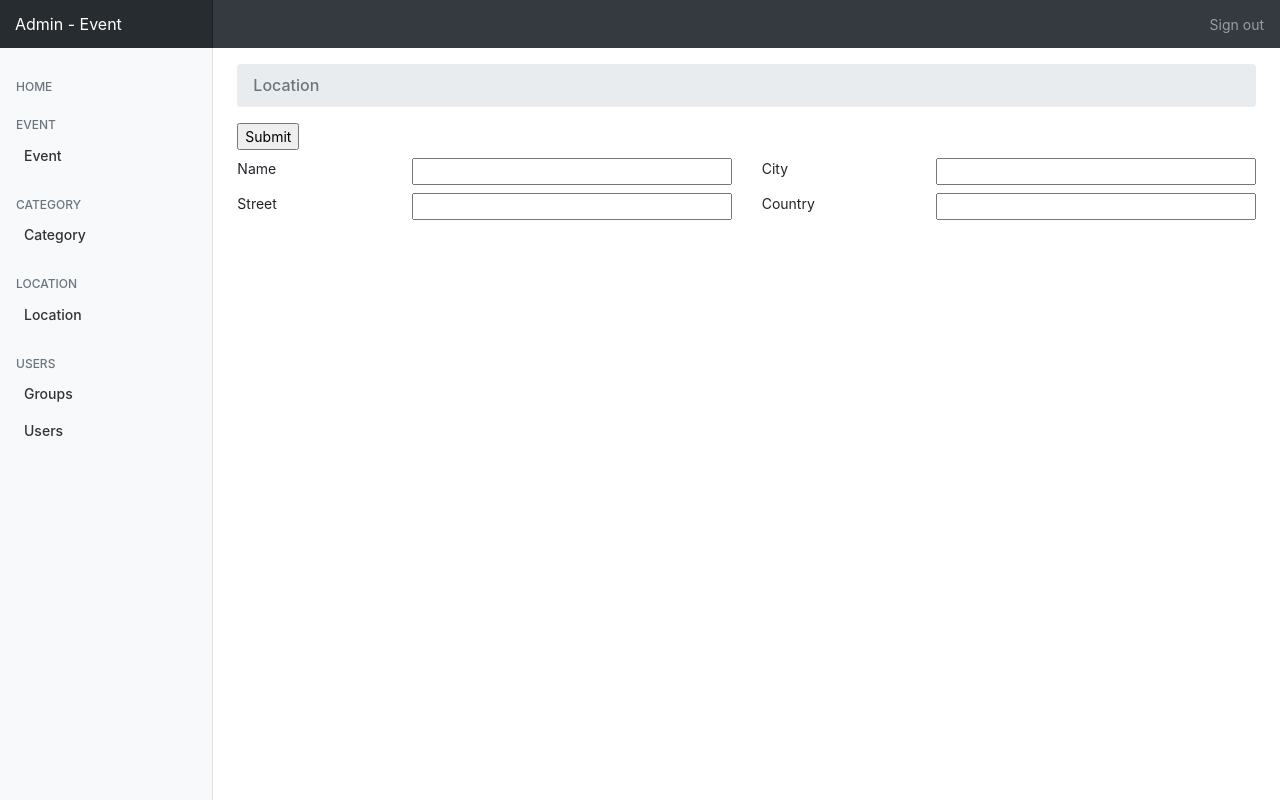
After one commit to dauanvy/django_event, a Django app: page /location in a window 1280 px wide. The commit adds this page. Run offline with Django 3.2, Linux system fonts and the light colour scheme; data that the repository does not hold is empty; some libraries are stand-ins or nearby versions.

Commit message:
[ADD]Them location va category vaoevent

```diff
--- /dev/null
+++ b/event/templates/admin/location.html
@@ -0,0 +1,77 @@
+{% extends 'admin_temp.html' %}
+<!--==Title==-->
+{% block title %}
+	Admin - User List
+{% endblock %}
+<!--==Nvbar Brand==-->
+{% block sidebar %}
+{% endblock %}
+<!--==Content==-->
+{% block content %}
+	<nav aria-label="breadcrumb">
+		<ol class="breadcrumb">
+			<li class="breadcrumb-item active" aria-current="page"><h6 class="mb-0">Location</h6></li>
+		</ol>
+	</nav>
+
+	<!--Form nhap lieu-->
+	<div id="app_form" class="mb-4">
+		{% if id == None %}
+		   <form action="{% url 'event:location' %}" method="post">
+		{% else %}
+		   <form action="{% url 'event:location_update' id=id %}" method="post">
+		{% endif %}
+		{% csrf_token %}
+		<input type="submit" value="Submit" />
+		<div class="row">
+			<div class="col-md-6">
+				<div class="row my-2">
+					<div class="col-4">{{ form.name.label}}</div>
+					<div class="col-8">{{ form.name}}</div>
+				</div>
+				<div class="row my-2">
+					<div class="col-4">{{ form.street.label}}</div>
+					<div class="col-8">{{ form.street}}</div>
+				</div>
+			</div>
+			<div class="col-md-6">
+				<div class="row my-2">
+					<div class="col-4">{{ form.city.label}}</div>
+					<div class="col-8">{{ form.city}}</div>
+				</div>
+				<div class="row my-2">
+					<div class="col-4">{{ form.country.label}}</div>
+					<div class="col-8">{{ form.country}}</div>
+				</div>
+			</div>
+		</div>
+		</form>
+	</div>
+	<!--Bang hien thi-->
+	{% if list_item|length %}
+	<table class="table table-bordered table-sm table-striped">
+		<thead style="background:#818182">
+			<tr>
+				<th>Name</th>
+				<th>street</th>
+				<th>city</th>
+				<th>country</th>
+				<th></th>
+				<th></th>
+			</tr>
+		</thead>
+		<tbody>
+			{% for item in list_item %}
+			<tr >
+				<td>{{ item.name }}</td>
+				<td>{{ item.street }}</td>
+				<td>{{ item.city }}</td>
+				<td>{{ item.country }}</td>
+				<td><a href="{% url 'event:location_update' id=item.id %}">Edit</a></td>
+				<td><a href="{% url 'event:location_remove' id=item.id %}">Remove</a></td>
+			</tr>
+			{% endfor %}
+		</tbody>
+	</table>
+	{% endif %}
+{%endblock%}
--- a/event/urls.py
+++ b/event/urls.py
@@ -17,6 +17,14 @@ urlpatterns = [
 	url(r'^event_update/(?P<id>[\d]+)$',event_views.event_update,name='event_update'),
 	url(r'^event_remove/(?P<id>[\d]+)$',event_views.event_remove,name='event_remove'),
 
+	url(r'^location$',event_views.location,name='location'),
+	url(r'^location_update/(?P<id>[\d]+)$',event_views.location_update,name='location_update'),
+	url(r'^location_remove/(?P<id>[\d]+)$',event_views.location_remove,name='location_remove'),
+
+	url(r'^category$',event_views.category,name='category'),
+	url(r'^category_update/(?P<id>[\d]+)$',event_views.category_update,name='category_update'),
+	url(r'^category_remove/(?P<id>[\d]+)$',event_views.category_remove,name='category_remove'),
+
 	url(r'^web/login$',event_views.event_login,name='event_login'),
 	url(r'^web/signup$',event_views.event_signup,name='event_signup'),
 	url(r'^web/logout$',event_views.event_logout,name='event_logout'),
--- a/event/views.py
+++ b/event/views.py
@@ -6,9 +6,10 @@ from django.http import HttpResponseRedirect, Http404
 from event.models import EventUsers, EventUsersForm
 from event.models import EventGroups, EventGroupsForm
 from event.models import Event, EventForm
+from event.models import EventLocation, EventLocationForm
+from event.models import EventCategory, EventCategoryForm
 
-def event_success(request):
-	return render(request,'front/success.html')
+#-------------- Home page -------------------#
 def index(request):
 	s = request.session.get('eventusers_id', None)
 	data = {}
@@ -17,7 +18,10 @@ def index(request):
 	user = EventUsers.objects.filter(id=s)
 	data['user']=user
 	return render(request,'front/index.html', data)
-###########
+
+######################################################################
+def event_success(request):
+	return render(request,'front/success.html')
 #== Login ==#
 def event_login(request):
 	s = request.session.get('eventusers_id',None)
@@ -62,67 +66,8 @@ def event_signup(request):
 		return render(request,'registration/signup.html', data)
 	else:
 		return HttpResponseRedirect('/web/success')
-###########
-#== Event ==#
-def event(request):
-	s = request.session.get('eventusers_id', None)
-	if not s:
-		return HttpResponseRedirect('/web/login')
-	data = {}
-	if request.method == 'POST':
-		form = EventForm(request.POST)
-		if form.is_valid():
-			form.save()
-			return HttpResponseRedirect('/event')
-	else:
-		form = EventForm()
-	list_item = Event.objects.all()
-	data['id'] = None
-	data['list_item'] = list_item
-	data['form'] = form
-	user = EventUsers.objects.filter(id=s)
-	data['user']=user
-	return render(request,'admin/event.html', data)
-def event_update(request, id):
-	s = request.session.get('eventusers_id', None)
-	if not s:
-		return HttpResponseRedirect('/web/login')
-	data = {}
-	try:
-		selected_item = Event.objects.get(pk=id)
-		form = EventForm(instance=selected_item)
-	except Event.DoesNotExist:
-		raise Http404("This item not exist.")
-	if request.method == 'POST':
-		form = EventForm(request.POST or None, instance=selected_item)
-		if form.is_valid():
-			form.save()
-			return HttpResponseRedirect('/event')
-	list_item = Event.objects.all()
-	data['id'] = id
-	data['list_item'] = list_item
-	data['form'] = form
-	user = EventUsers.objects.filter(id=s)
-	data['user']=user
-	return render(request,'admin/event.html',data)
 
-def event_remove(request, id):
-	s = request.session.get('eventusers_id', None)
-	if not s:
-		return HttpResponseRedirect('/web/login')
-	data = {}
-	try:
-		selected_item = Event.objects.get(pk=id)
-		selected_item.delete()
-		form = Event()
-	except Event.DoesNotExist:
-		raise Http404("This item not exist.")
-	list_item = Event.objects.all()
-	data['id'] = None
-	data['list_item'] = list_item
-	data['form'] = form
-	return HttpResponseRedirect('/event', data)
-###########
+##################################################################
 #== User==#
 def users(request):
 	s = request.session.get('eventusers_id', None)
@@ -183,6 +128,7 @@ def users_remove(request, id):
 	data['list_item'] = list_item
 	data['form'] = form
 	return HttpResponseRedirect('/users', data)
+
 #== Group ==#
 def groups (request):
 	s = request.session.get('eventusers_id', None)
@@ -242,3 +188,156 @@ def groups_remove(request, id):
 	data['list_item'] = list_item
 	data['form'] = form
 	return HttpResponseRedirect('/groups', data)
+
+#######################################################################
+#== Event ==#
+def event(request):
+	s = request.session.get('eventusers_id', None)
+	if not s:
+		return HttpResponseRedirect('/web/login')
+	data = {}
+	if request.method == 'POST':
+		form = EventForm(request.POST)
+		if form.is_valid():
+			form.save()
+			return HttpResponseRedirect('/event')
+	else:
+		form = EventForm()
+	list_item = Event.objects.all()
+	data['id'] = None
+	data['list_item'] = list_item
+	data['form'] = form
+	user = EventUsers.objects.filter(id=s)
+	data['user']=user
+	return render(request,'admin/event.html', data)
+def event_update(request, id):
+	s = request.session.get('eventusers_id', None)
+	if not s:
+		return HttpResponseRedirect('/web/login')
+	data = {}
+	try:
+		selected_item = Event.objects.get(pk=id)
+		form = EventForm(instance=selected_item)
+	except Event.DoesNotExist:
+		raise Http404("This item not exist.")
+	if request.method == 'POST':
+		form = EventForm(request.POST or None, instance=selected_item)
+		if form.is_valid():
+			form.save()
+			return HttpResponseRedirect('/event')
+	list_item = Event.objects.all()
+	data['id'] = id
+	data['list_item'] = list_item
+	data['form'] = form
+	user = EventUsers.objects.filter(id=s)
+	data['user']=user
+	return render(request,'admin/event.html',data)
+
+def event_remove(request, id):
+	s = request.session.get('eventusers_id', None)
+	if not s:
+		return HttpResponseRedirect('/web/login')
+	data = {}
+	try:
+		selected_item = Event.objects.get(pk=id)
+		selected_item.delete()
+		form = Event()
+	except Event.DoesNotExist:
+		raise Http404("This item not exist.")
+	list_item = Event.objects.all()
+	data['id'] = None
+	data['list_item'] = list_item
+	data['form'] = form
+	return HttpResponseRedirect('/event', data)
+#category
+def category(request):
+	data = {}
+	form = EventCategoryForm(request.POST)
+	if request.method == 'POST':
+		if form.is_valid():
+			form.save()
+			return HttpResponseRedirect('/category')
+	else :
+		form = EventCategoryForm()
+	list_item = EventCategory.objects.all()
+	data['id'] = None
+	data['list_item'] = list_item
+	data['form'] = form
+	return render(request,'admin/category.html',data)
+def category_update(request, id):
+	data = {}
+	try:
+		selected_item = EventCategory.objects.get(pk=id)
+		form = EventCategoryForm(instance=selected_item)
+	except EventCategory.DoesNotExist:
+		raise Http404("This item not exist.")
+	if request.method == 'POST':
+		form = EventCategoryForm(request.POST or None, instance=selected_item)
+		if form.is_valid():
+			form.save()
+			return HttpResponseRedirect('/category')
+	list_item = EventCategory.objects.all()
+	data['id'] = id
+	data['list_item'] = list_item
+	data['form'] = form
+	return render(request,'admin/category.html',data)
+
+def category_remove(request, id):
+	data = {}
+	try:
+		selected_item = EventCategory.objects.get(pk=id)
+		selected_item.delete()
+		form = EventCategory()
+	except EventCategory.DoesNotExist:
+		raise Http404("This item not exist.")
+	list_item = EventCategory.objects.all()
+	data['id'] = None
+	data['list_item'] = list_item
+	data['form'] = form
+	return HttpResponseRedirect('/category', data)
+#Location
+def location(request):
+	form = EventLocationForm(request.POST)
+	data = {}
+	if request.method == 'POST':
+		if form.is_valid():
+			form.save()
+			return HttpResponseRedirect('/location')
+	else :
+		form = EventLocationForm()
+	list_item = EventLocation.objects.all()
+	data['id'] = None
+	data['list_item'] = list_item
+	data['form'] = form
+	return render(request,'admin/location.html',data)
+def location_update(request, id):
+	data = {}
+	try:
+		selected_item = EventLocation.objects.get(pk=id)
+		form = EventLocationForm(instance=selected_item)
+	except EventLocation.DoesNotExist:
+		raise Http404("This item not exist.")
+	if request.method == 'POST':
+		form = EventLocationForm(request.POST or None, instance=selected_item)
+		if form.is_valid():
+			form.save()
+			return HttpResponseRedirect('/location')
+	list_item = EventLocation.objects.all()
+	data['id'] = id
+	data['list_item'] = list_item
+	data['form'] = form
+	return render(request,'admin/location.html',data)
+
+def location_remove(request, id):
+	data = {}
+	try:
+		selected_item = EventLocation.objects.get(pk=id)
+		selected_item.delete()
+		form = EventLocationForm()
+	except EventLocation.DoesNotExist:
+		raise Http404("This item not exist.")
+	list_item = EventLocation.objects.all()
+	data['id'] = None
+	data['list_item'] = list_item
+	data['form'] = form
+	return HttpResponseRedirect('/location', data)
--- a/templates/admin_temp.html
+++ b/templates/admin_temp.html
@@ -68,7 +68,16 @@
 						</h5>
 						<ul class="nav flex-column mb-2 ml-2">
 							<li class="nav-item">
-								<a class="nav-link" href="#">Category</a>
+								<a class="nav-link" href="/category">Category</a>
+							</li>
+						</ul>
+						<!--Location-->
+						<h5 class="sidebar-heading d-flex justify-content-between align-items-center px-3 mt-4 mb-1 text-muted">
+							<span>Location</span>
+						</h5>
+						<ul class="nav flex-column mb-2 ml-2">
+							<li class="nav-item">
+								<a class="nav-link" href="/location">Location</a>
 							</li>
 						</ul>
 						<!--Users-->
```
Also changed, not shown: event/models.py (+56 -4 lines), event/templates/admin/category.html (added, +57 -0 lines), event/templates/admin/event.html (+34 -10 lines), event/migrations/0008_auto_20180210_0322.py (added), event/migrations/0009_auto_20180210_0333.py (added).
